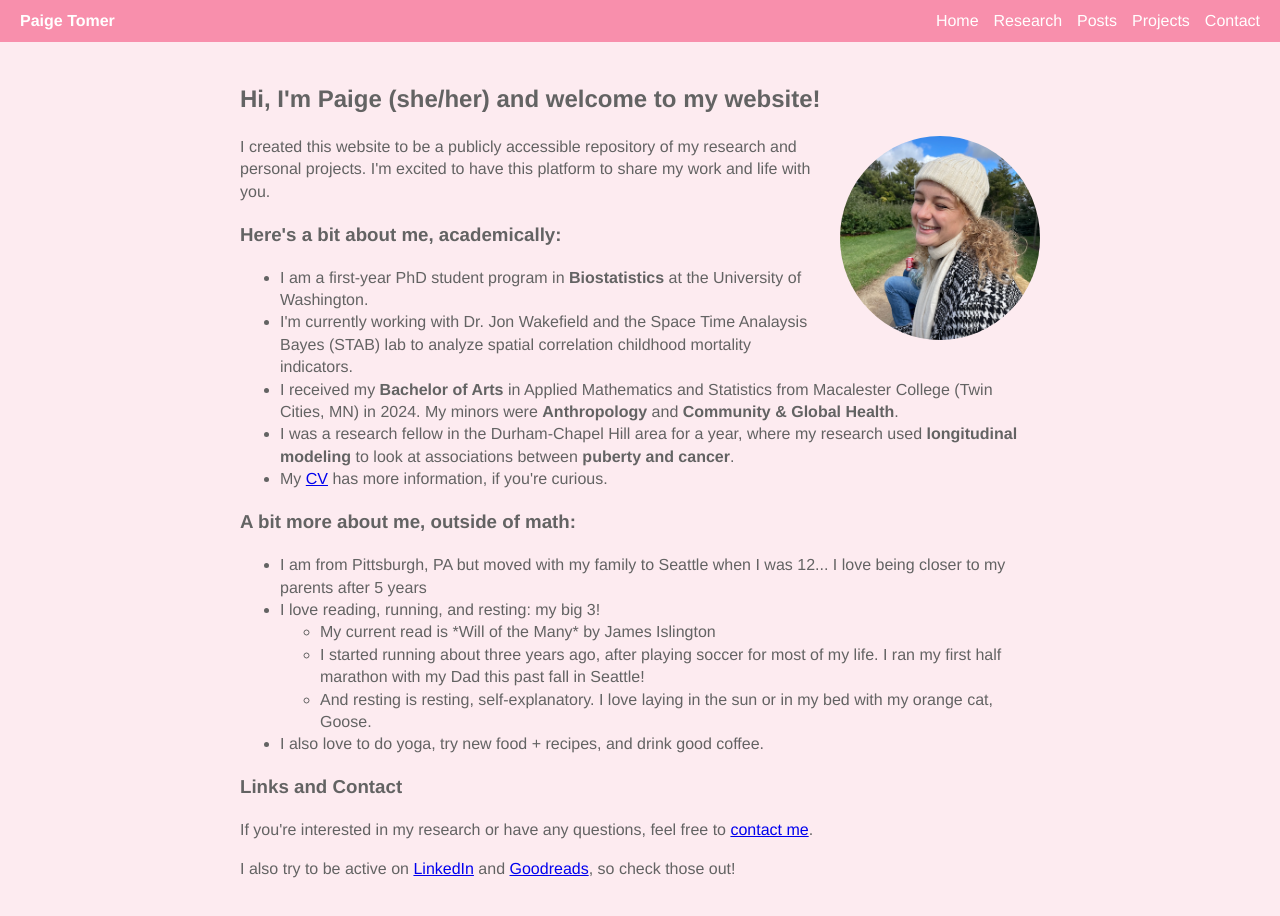
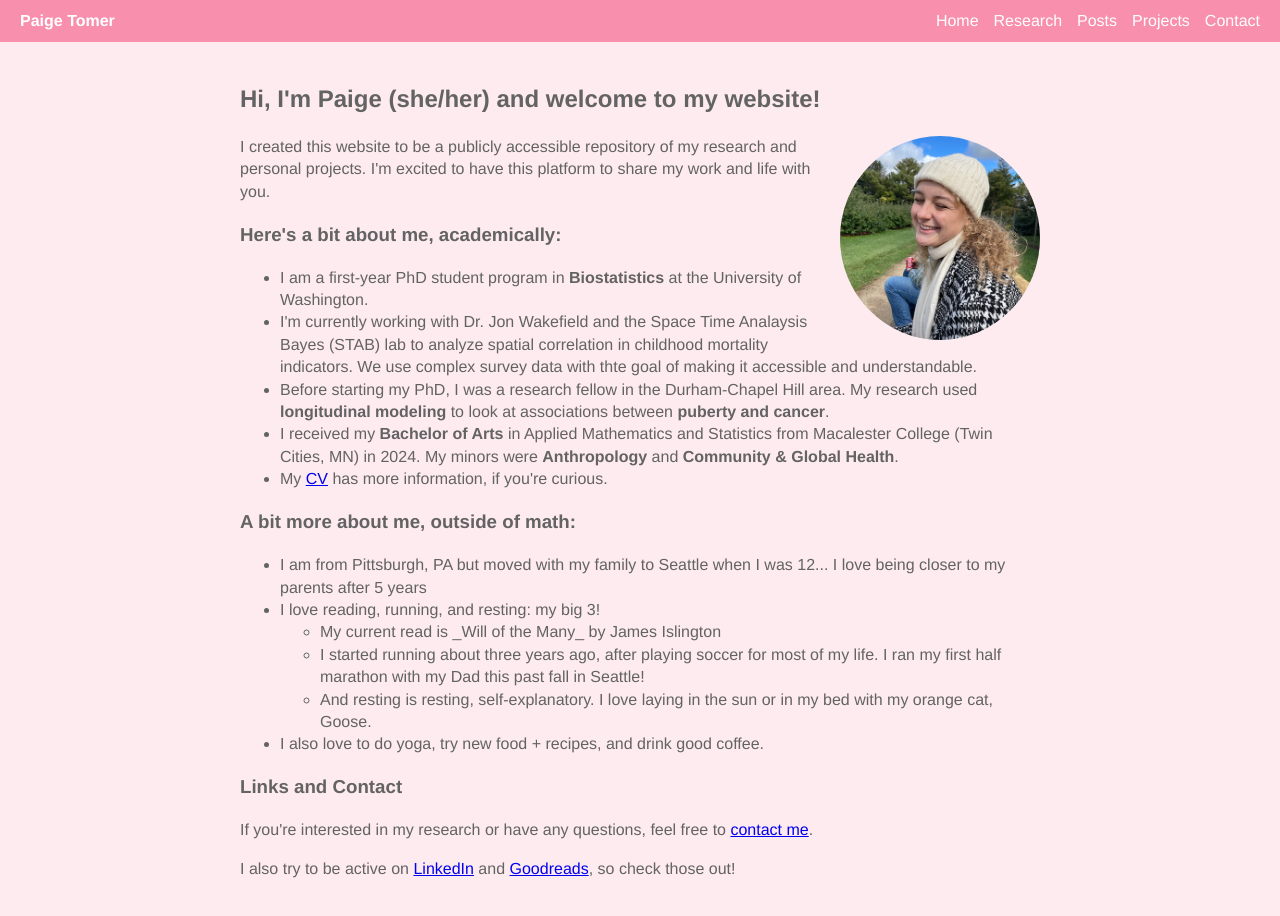
Before and after one commit to petomer-codes/petomer-website, a Jekyll site: the page built from index.html, in a window 1280 px wide. Built offline with Jekyll 4.4.1, drawn with Linux system fonts in a browser that asks for light colours.

Commit message:
Update index.html

```diff
--- a/index.html
+++ b/index.html
@@ -12,9 +12,9 @@ title: Home Page & About Me
 <h3>Here's a bit about me, academically:</h3>
 <ul>
   <li>I am a first-year PhD student program in <strong>Biostatistics</strong> at the University of Washington. </li>
-  <li>I'm currently working with Dr. Jon Wakefield and the Space Time Analaysis Bayes (STAB) lab to analyze spatial correlation childhood mortality indicators. </li>
+  <li>I'm currently working with Dr. Jon Wakefield and the Space Time Analaysis Bayes (STAB) lab to analyze spatial correlation in childhood mortality indicators. We use complex survey data with thte goal of making it accessible and understandable.</li>
+  <li>Before starting my PhD, I was a research fellow in the Durham-Chapel Hill area. My research used <strong>longitudinal modeling</strong> to look at associations between <strong>puberty and cancer</strong>.</li>
   <li>I received my <strong>Bachelor of Arts</strong> in Applied Mathematics and Statistics from Macalester College (Twin Cities, MN) in 2024. My minors were <strong>Anthropology</strong> and <strong>Community & Global Health</strong>.</li>
-  <li>I was a research fellow in the Durham-Chapel Hill area for a year, where my research used <strong>longitudinal modeling</strong> to look at associations between <strong>puberty and cancer</strong>.</li>
   <li>My <a href="Tomer_CV_website_2025.pdf" target="_blank">CV</a> has more information, if you're curious.</li>
 </ul>
 
@@ -23,7 +23,7 @@ title: Home Page & About Me
   <li>I am from Pittsburgh, PA but moved with my family to Seattle when I was 12... I love being closer to my parents after 5 years </li>
   <li>I love reading, running, and resting: my big 3!
     <ul>
-      <li>My current read is *Will of the Many* by James Islington</li>
+      <li>My current read is _Will of the Many_ by James Islington</li>
       <li>I started running about three years ago, after playing soccer for most of my life. I ran my first half marathon with my Dad this past fall in Seattle!</li>
       <li>And resting is resting, self-explanatory. I love laying in the sun or in my bed with my orange cat, Goose.</li>
     </ul>
```
